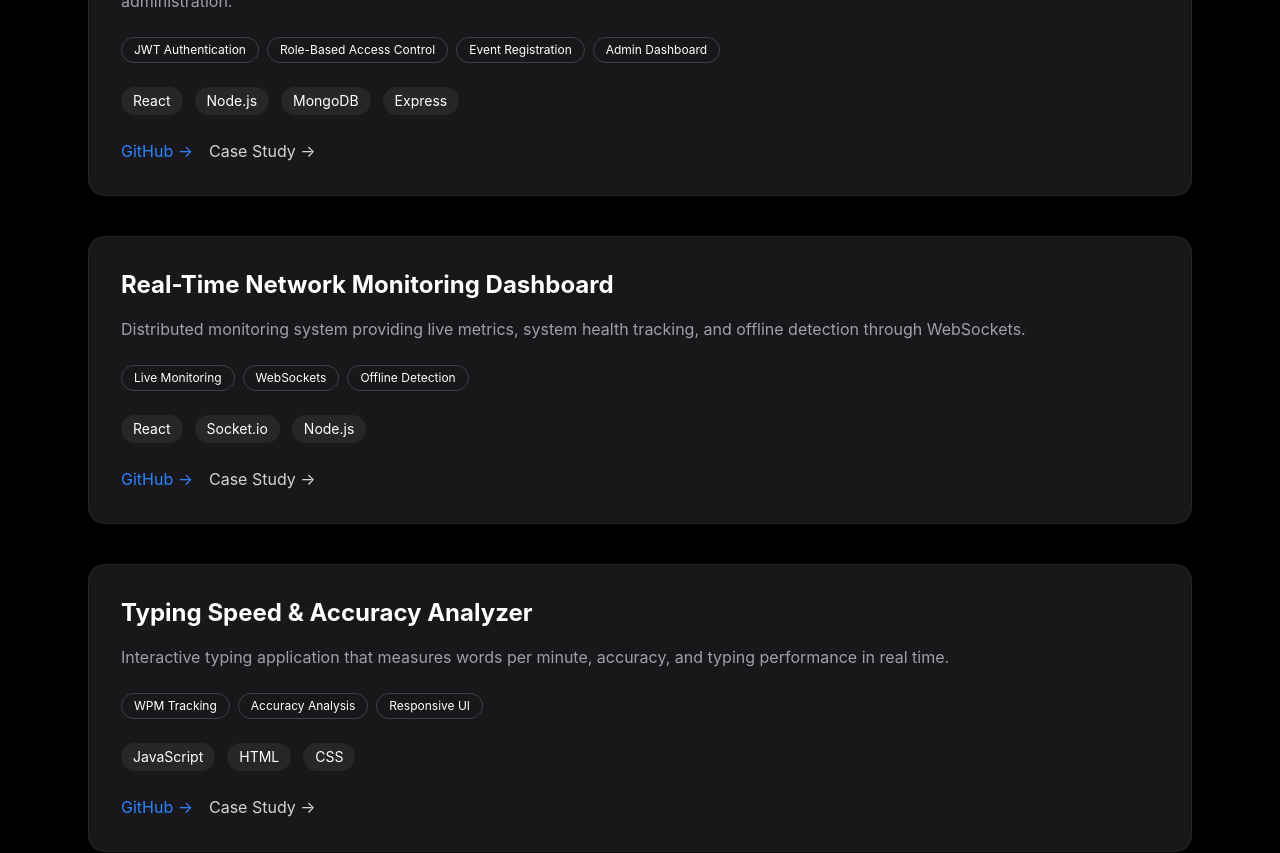
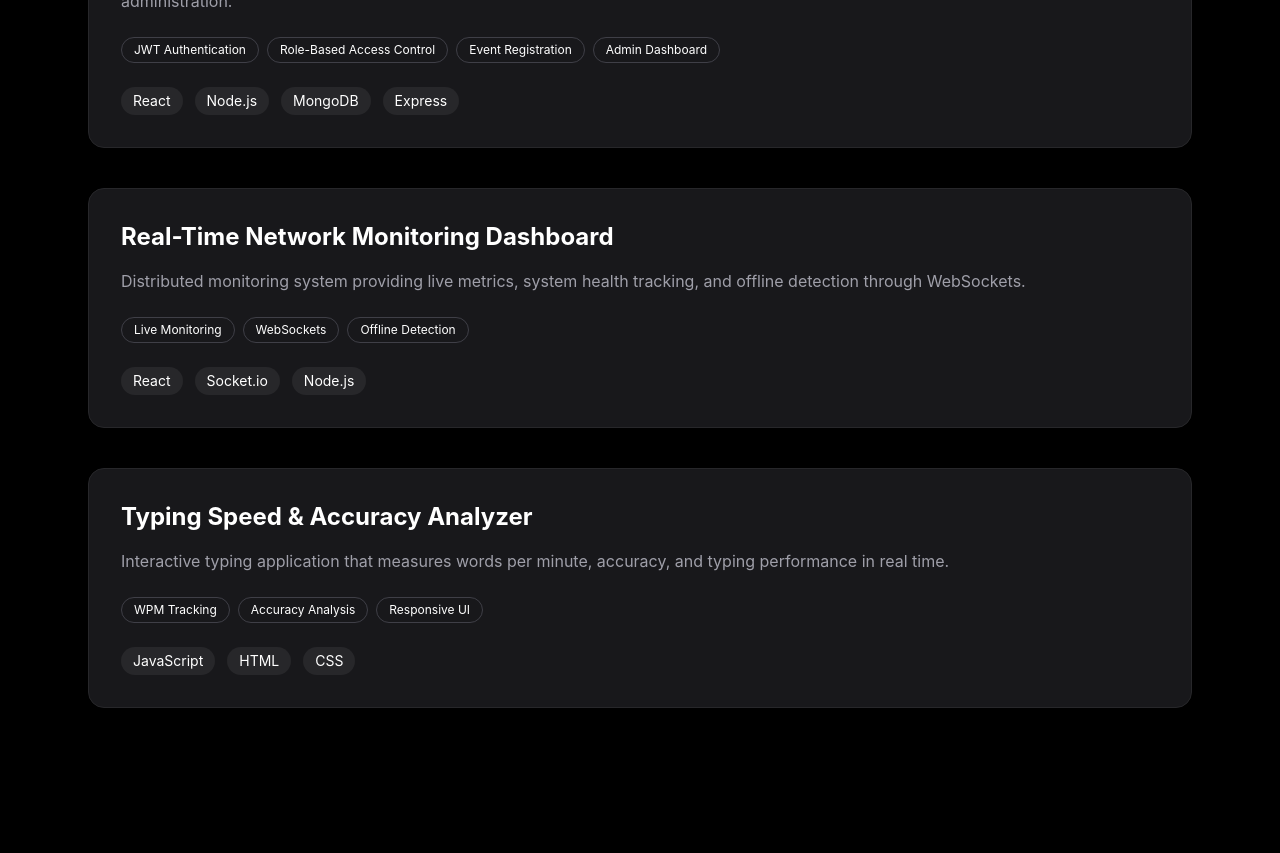
Before and after one commit to Rashadshaik1/Portfolio, a React (Vite) app: page / in a window 1280 px wide. Shown: the part 2540-3393 px from the top of the page. Built offline with nearby package versions, Linux system fonts and the light colour scheme.

Commit message:
Changes in hero and projects

```diff
--- a/src/components/Hero.jsx
+++ b/src/components/Hero.jsx
@@ -48,7 +48,7 @@ function Hero() {
             </a>
 
             <a
-              href="/resume.pdf"
+              href="/Rashad_résumé.pdf"
               download
               className="border border-zinc-700 px-8 py-4 rounded-xl hover:bg-zinc-900 transition"
             >
--- a/src/components/Projects.jsx
+++ b/src/components/Projects.jsx
@@ -84,15 +84,15 @@ function Projects() {
             </div>
 
             {/* Buttons */}
-            <div className="flex gap-4 mt-6">
+            {/* <div className="flex gap-4 mt-6">
               <button className="text-blue-500 hover:text-blue-400">
-                GitHub →
+                <a href="">GitHub →</a>
               </button>
 
               <button className="text-zinc-300 hover:text-white">
-                Case Study →
+                <a href="">Case Study →</a>
               </button>
-            </div>
+            </div> */}
           </div>
         ))}
       </div>
```
